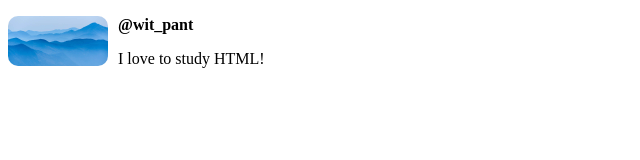
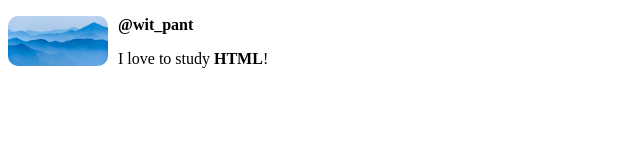
Before and after one commit to black-hole-diver/web-dev, a plain HTML site: page index.html in a window 1280 px wide. Shown: the full height of the page, 0-640 px from the left. Drawn offline with Linux system fonts and the light colour scheme.

Commit message:
feat: strong feature added to HTML text

```diff
--- a/index.html
+++ b/index.html
@@ -21,6 +21,6 @@
 	<body>
 		<img src="images/myimage.jpg" alt="Mountain pic">
 		<p class="username">@wit_pant</p>
-		<p>I love to study HTML!</p>
+		<p>I love to study <strong>HTML</strong>!</p>
 	</body>
 </html>
```
